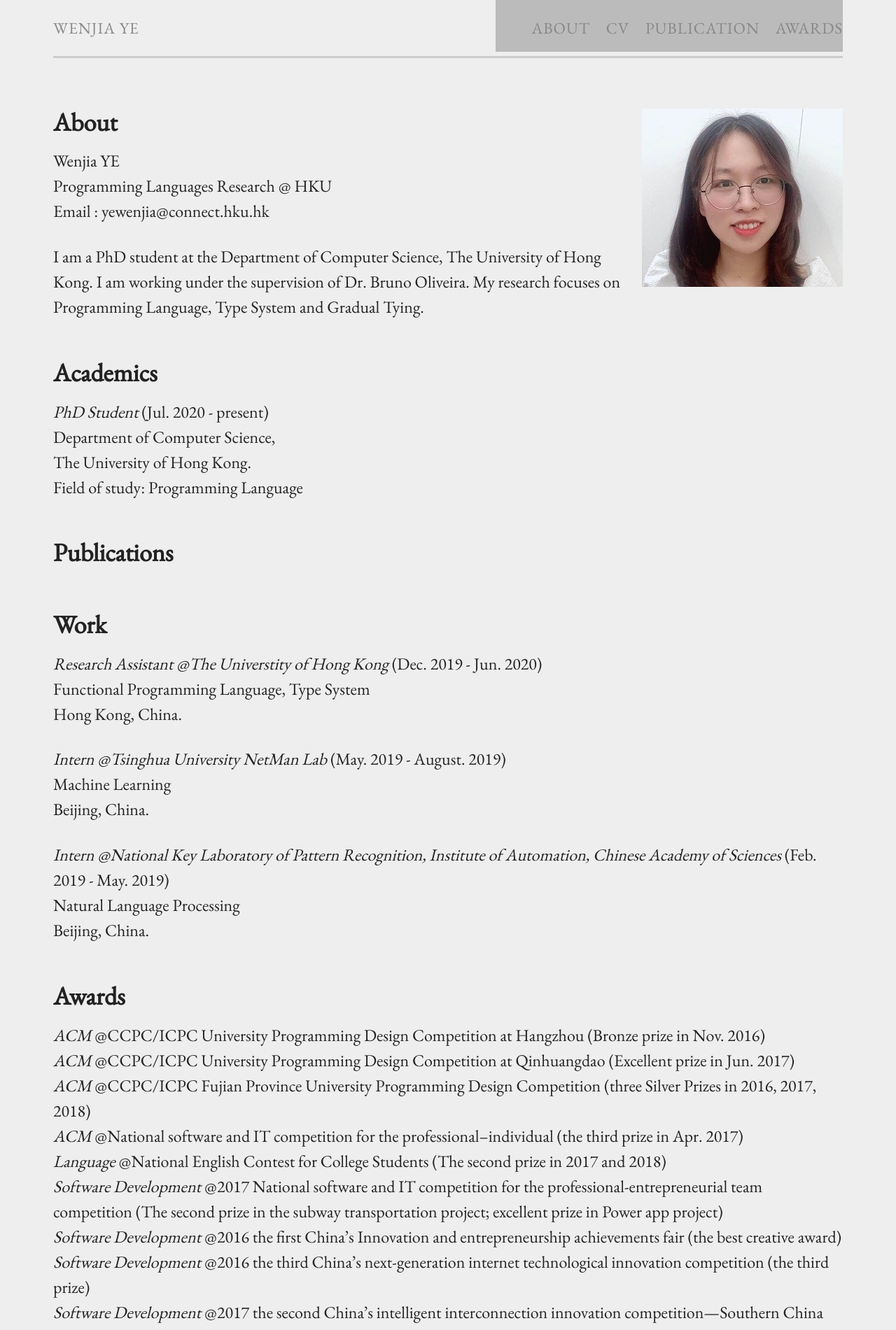
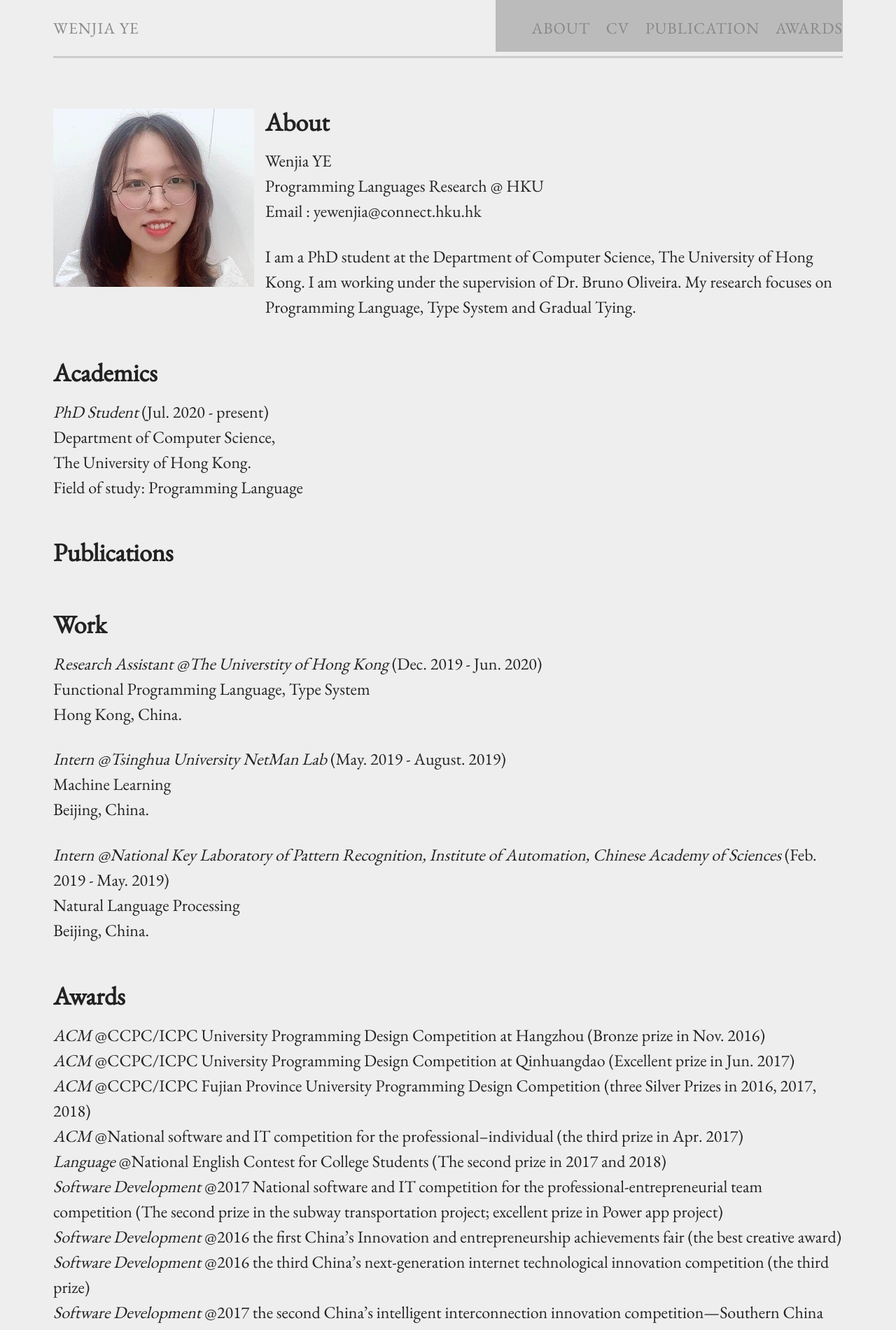
Before and after one commit to YeWenjia/YeWenjia.github.io, a Jekyll site: the page built from index.md, in a window 1280 px wide. Shown: the top 1901 px of the page at 70% size. Built offline with Jekyll 4.4.1, drawn with Linux system fonts in a browser that asks for light colours.

Commit message:
Update index.md

```diff
--- a/index.md
+++ b/index.md
@@ -4,7 +4,7 @@
 permalink: /
 ---
 
-{% include image.html url="images/photo.jpg" caption="" max_width="100px" max_height="100px" align="right" %}
+{% include image.html url="images/photo.jpg" caption="" max_width="100px" max_height="100px" align="left" %}
 
 ## About
 
```
